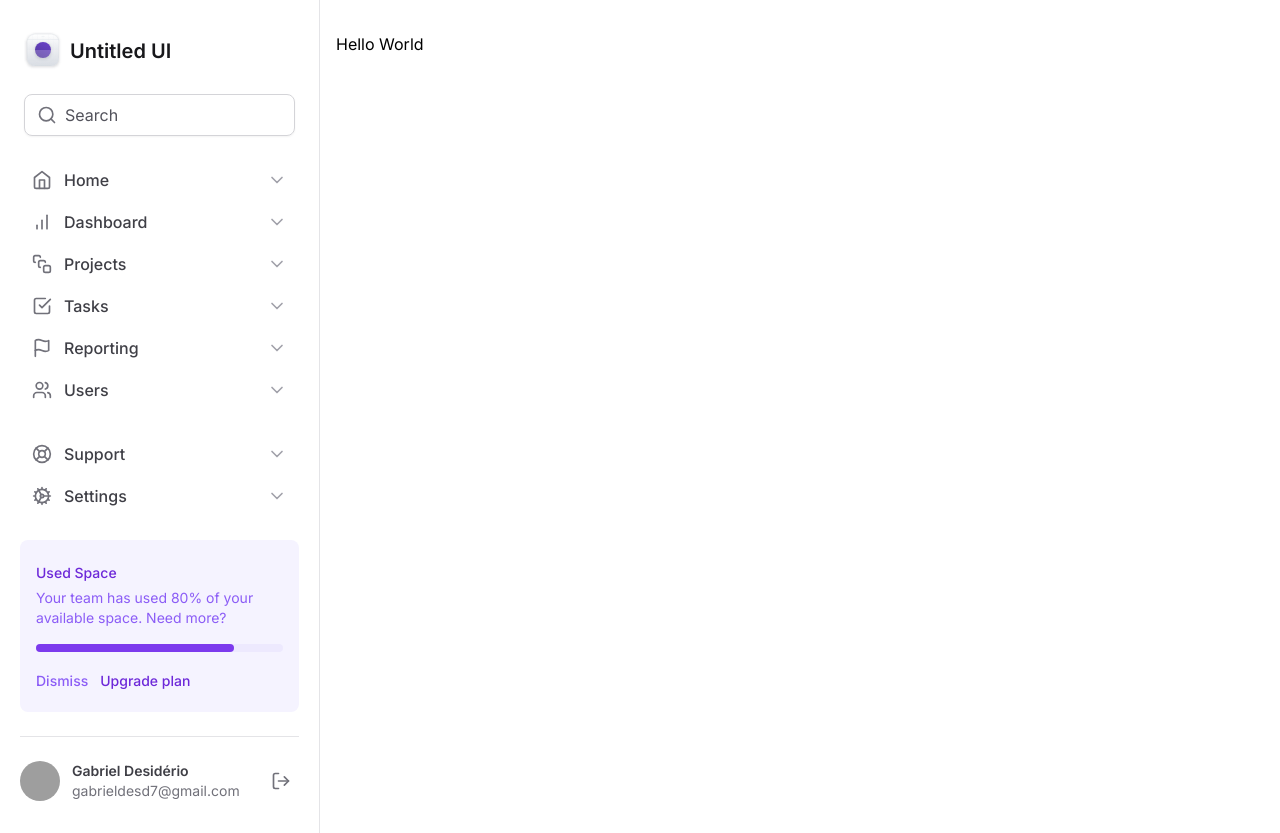
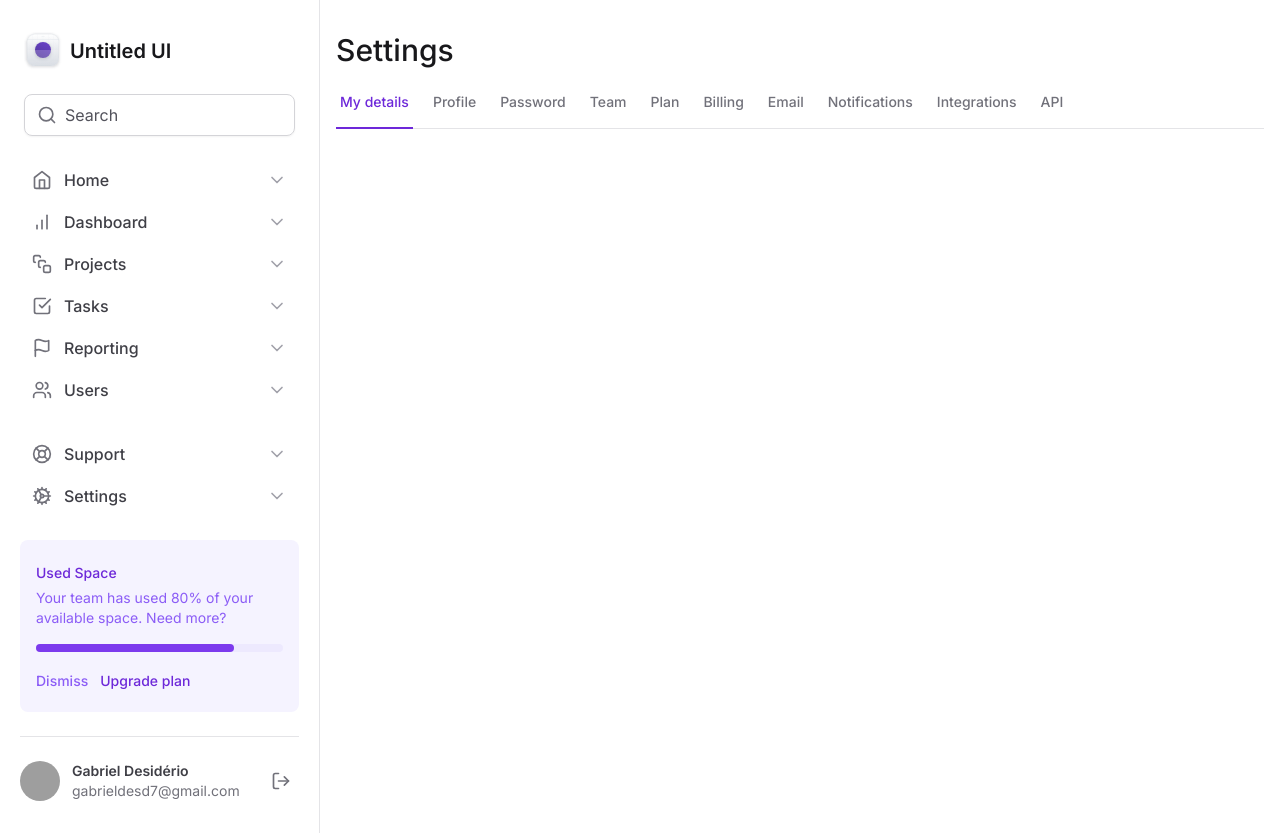
Before and after one commit to gabrieldesiderio/tailwind-next, a Next.js app: page / in a window 1280 px wide. Built offline with nearby package versions, Linux system fonts and the light colour scheme; grey boxes are pictures that could not be loaded.

Commit message:
add tabs and framer motion animation

```diff
--- a/package.json
+++ b/package.json
@@ -9,12 +9,14 @@
     "lint": "next lint"
   },
   "dependencies": {
+    "@radix-ui/react-tabs": "^1.0.4",
     "@types/node": "20.4.7",
     "@types/react": "18.2.18",
     "@types/react-dom": "18.2.7",
     "autoprefixer": "10.4.14",
     "eslint": "8.46.0",
     "eslint-config-next": "13.4.12",
+    "framer-motion": "^10.15.0",
     "lucide-react": "^0.264.0",
     "next": "13.4.12",
     "postcss": "8.4.27",
--- a/src/app/layout.tsx
+++ b/src/app/layout.tsx
@@ -6,7 +6,7 @@
 const inter = Inter({ subsets: ['latin'] })
 
 export const metadata: Metadata = {
-  title: 'Create Next App',
+  title: 'Untitled UI | A dashboard UI created with Tailwind CSS and NextJS',
   description: 'Generated by create next app',
 }
 
@@ -16,7 +16,7 @@
   children: React.ReactNode
 }) {
   return (
-    <html lang="en">
+    <html lang="en" className="antialiased">
       <body className={inter.className}>
         <div className="grid min-h-screen grid-cols-app">
           <Sidebar />
--- a/src/app/page.tsx
+++ b/src/app/page.tsx
@@ -1,3 +1,11 @@
+import { SettingsTabs } from '@/components/SettingsTabs'
+
 export default function Home() {
-  return <h1>Hello World</h1>
+  return (
+    <>
+      <h1 className="text-3xl font-medium text-zinc-900">Settings</h1>
+
+      <SettingsTabs />
+    </>
+  )
 }
--- /dev/null
+++ b/src/components/SettingsTabs/TabItem.tsx
@@ -0,0 +1,28 @@
+'use client'
+
+import * as Tabs from '@radix-ui/react-tabs'
+import { motion } from 'framer-motion'
+
+interface TabItemProps {
+  value: string
+  title: string
+  isSelected?: boolean
+}
+
+export function TabItem({ value, title, isSelected = false }: TabItemProps) {
+  return (
+    <Tabs.Trigger
+      className="relative px-1 pb-4 text-sm font-medium text-zinc-500 hover:text-violet-700 data-[state=active]:text-violet-700"
+      value={value}
+    >
+      <span>{title}</span>
+
+      {isSelected && (
+        <motion.div
+          className="absolute -bottom-px left-0 right-0 h-0.5 bg-violet-700"
+          layoutId="activeTab"
+        />
+      )}
+    </Tabs.Trigger>
+  )
+}
--- /dev/null
+++ b/src/components/SettingsTabs/index.tsx
@@ -0,0 +1,58 @@
+'use client'
+
+import * as Tabs from '@radix-ui/react-tabs'
+import { TabItem } from './TabItem'
+import { useState } from 'react'
+
+export function SettingsTabs() {
+  const [currentTab, setCurrentTab] = useState('tab1')
+
+  return (
+    <Tabs.Root value={currentTab} onValueChange={setCurrentTab}>
+      <Tabs.List className="mt-6 flex w-full items-center gap-4 border-b border-zinc-200">
+        <TabItem
+          value="tab1"
+          title="My details"
+          isSelected={currentTab === 'tab1'}
+        />
+        <TabItem
+          value="tab2"
+          title="Profile"
+          isSelected={currentTab === 'tab2'}
+        />
+        <TabItem
+          value="tab3"
+          title="Password"
+          isSelected={currentTab === 'tab3'}
+        />
+        <TabItem value="tab4" title="Team" isSelected={currentTab === 'tab4'} />
+        <TabItem value="tab5" title="Plan" isSelected={currentTab === 'tab5'} />
+        <TabItem
+          value="tab6"
+          title="Billing"
+          isSelected={currentTab === 'tab6'}
+        />
+        <TabItem
+          value="tab7"
+          title="Email"
+          isSelected={currentTab === 'tab7'}
+        />
+        <TabItem
+          value="tab8"
+          title="Notifications"
+          isSelected={currentTab === 'tab8'}
+        />
+        <TabItem
+          value="tab9"
+          title="Integrations"
+          isSelected={currentTab === 'tab9'}
+        />
+        <TabItem
+          value="tab10"
+          title="API"
+          isSelected={currentTab === 'tab10'}
+        />
+      </Tabs.List>
+    </Tabs.Root>
+  )
+}
```
Also changed, not shown: 1 other file (tests, documents, lock files or other folders).
